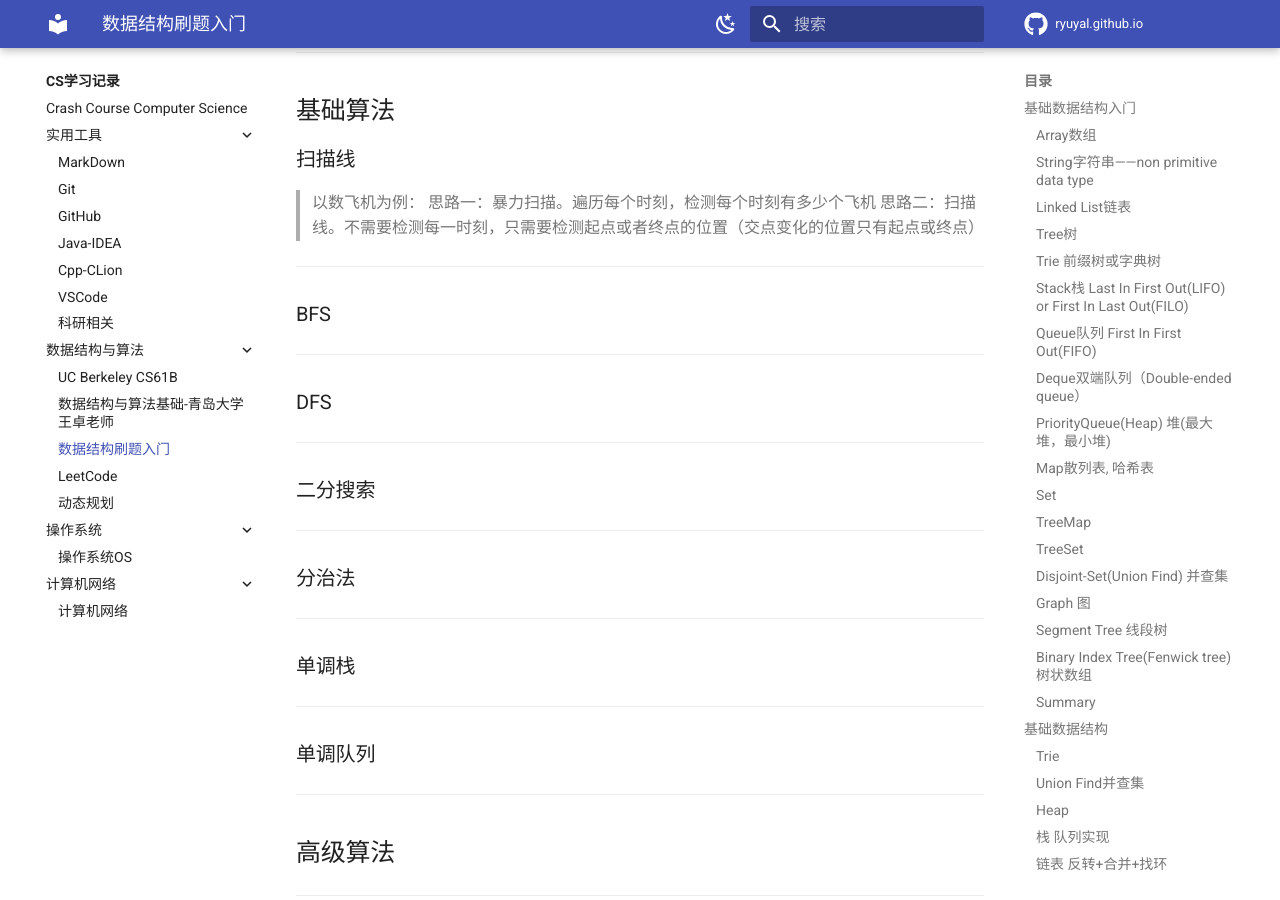
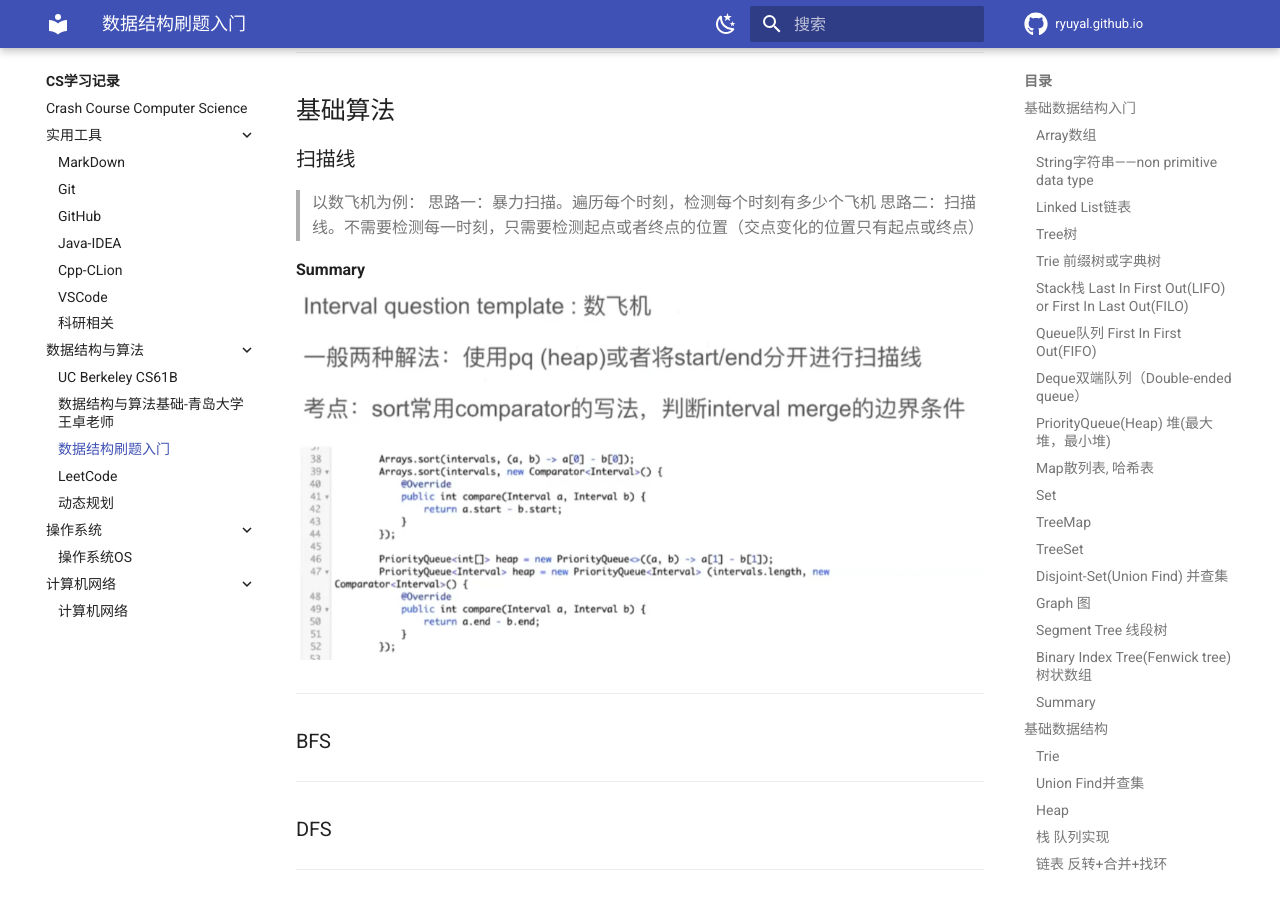
Before and after one commit to ryuyal/ryuyal.github.io, an MkDocs documentation site: the page built from docs/CS/Algos/ds_gucheng.md, in a window 1280 px wide and 900 px high, scrolled down 20508 px. Built offline with MkDocs 1.6.1 and Material for MkDocs 9.7.7, drawn with Linux system fonts in a browser that asks for light colours; comment, search, counter and statistics services are not loaded.

Commit message:
update ds

```diff
--- a/docs/CS/Algos/ds_gucheng.md
+++ b/docs/CS/Algos/ds_gucheng.md
@@ -664,6 +664,8 @@ Java中，对集合对象或者数组对象排序，有两种实现方式：
 > 思路一：暴力扫描。遍历每个时刻，检测每个时刻有多少个飞机
 > 思路二：扫描线。不需要检测每一时刻，只需要检测起点或者终点的位置（交点变化的位置只有起点或终点）
 
+**Summary**
+![](./ds_notes/ds_sweepline_summary.png)
 ---
 
 ### BFS
```
Also changed, not shown: docs/CS/Algos/ds_notes/ds_sweepline_summary.png (added).
